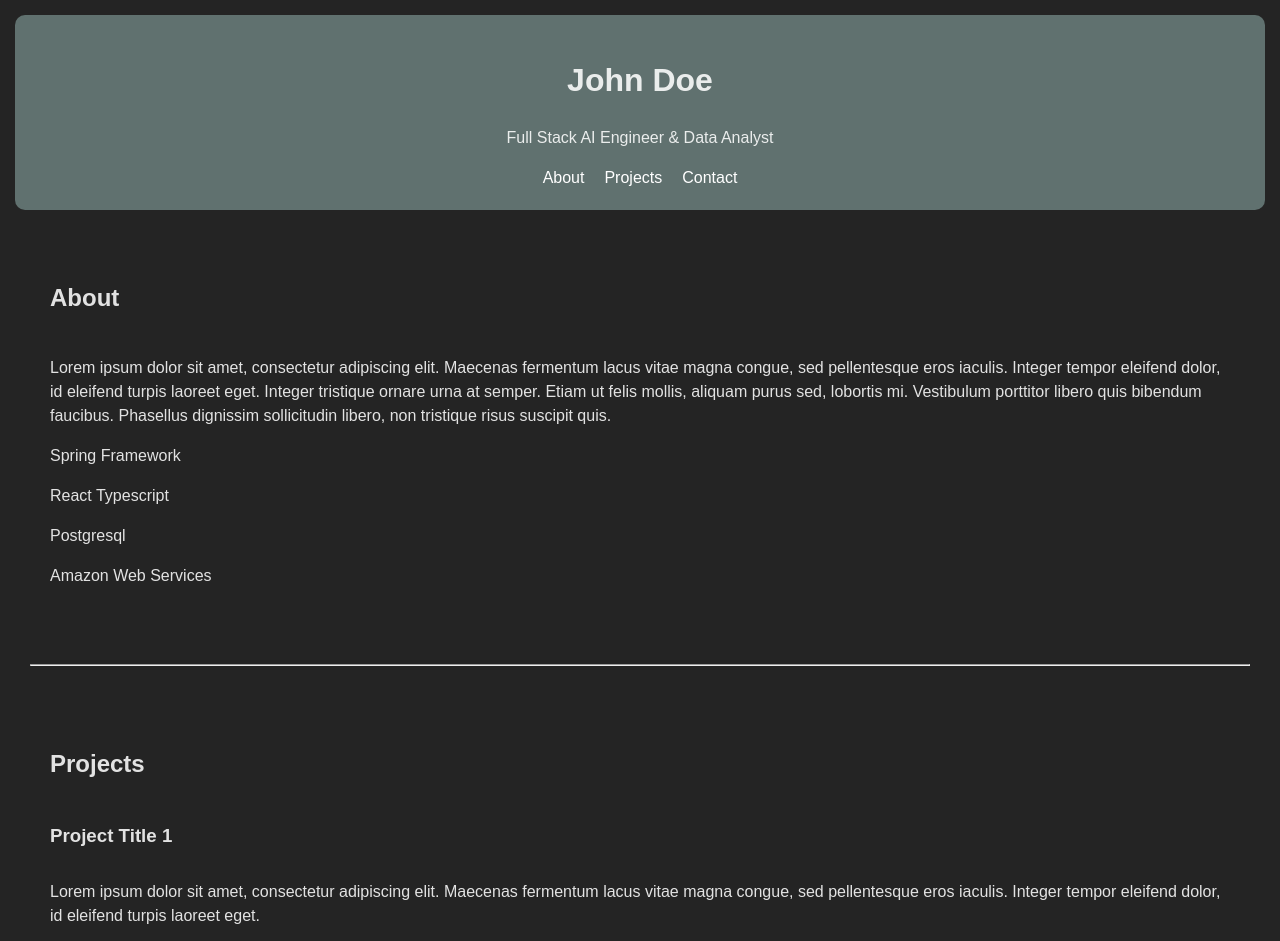
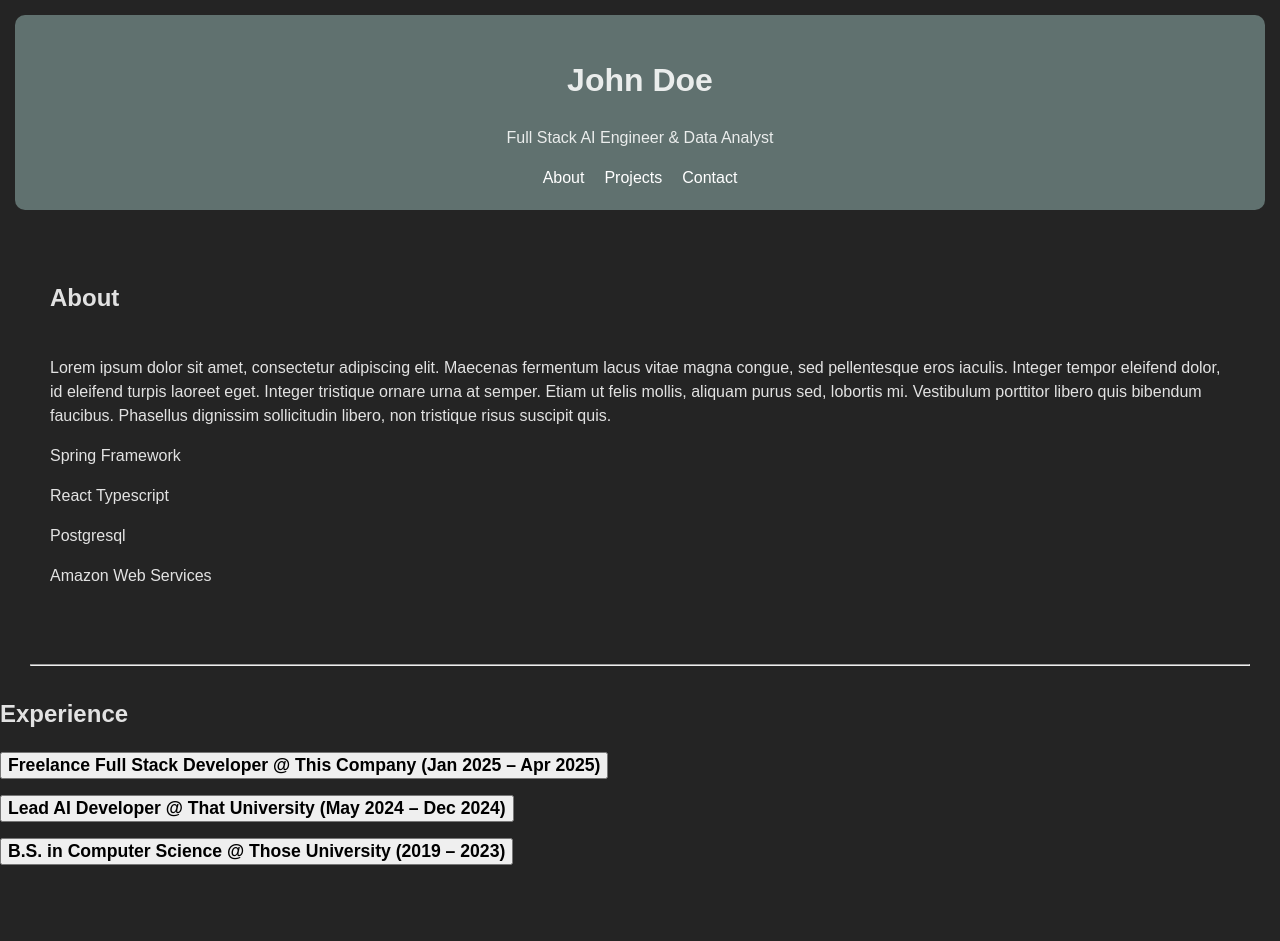
Before and after one commit to gjuanillo/react-refreshers, a React (Vite) app: page / in a window 1280 px wide. Shown: the top 941 px of the page. Built offline with nearby package versions, Linux system fonts and the light colour scheme.

Commit message:
Add Experience Section

```diff
--- a/src/App.tsx
+++ b/src/App.tsx
@@ -2,6 +2,7 @@ import About from './About';
 import './App.css'
 import Contact from './Contact';
 import Counter from './Counter';
+import Experience from './Experience';
 import Footer from './Footer';
 import Header from './Header'
 import Projects from './Projects';
@@ -34,6 +35,28 @@ function App() {
     const techDef = (tech: string, definition: string): void => {
         alert(`Definition for ${tech}: ${definition}`)
     }
+
+    const experiences = [
+        {
+            company: "This Company",
+            role: "Freelance Full Stack Developer",
+            duration: "Jan 2025 – Apr 2025",
+            description: "Developed an e-commerce website dedicated for the company's specific product"
+        },
+        {
+            company: "That University",
+            role: "Lead AI Developer",
+            duration: "May 2024 – Dec 2024",
+            description: "Built a customize chatbot that can dessiminate announcements and answer related queries."
+        },
+        {
+            company: "Those University",
+            role: "B.S. in Computer Science",
+            duration: "2019 – 2023",
+            description: "Focused on AI, software engineering, and systems programming."
+        }
+    ];
+
     const projects: Project[] = [
         {
             title: "Project Title 1",
@@ -69,10 +92,11 @@ function App() {
             {/* About Section */}
             <About technologies={technologies} onDefClick={techDef} />
             <hr />
+            <Experience experiences={experiences}/>
             {/* Projects Section */}
             <Projects project={projects} />
             <Skills skills={skills} />
-            <Testimonials testimonials={testimonials}/>
+            <Testimonials testimonials={testimonials} />
             <Counter />
             <hr />
             {/* Contact Section */}
--- /dev/null
+++ b/src/Experience.tsx
@@ -0,0 +1,40 @@
+import { useState } from 'react';
+
+type ExperienceItem = {
+  company: string;
+  role: string;
+  duration: string;
+  description: string;
+};
+
+interface ExperienceProps {
+  experiences: ExperienceItem[];
+}
+
+const Experience: React.FC<ExperienceProps> = ({ experiences }) => {
+  const [expandedIndex, setExpandedIndex] = useState<number | null>(null);
+
+  const toggle = (index: number) => {
+    setExpandedIndex((prev) => (prev === index ? null : index));
+  };
+
+  return (
+    <section>
+      <h2>Experience</h2>
+      <ul style={{ listStyle: 'none', paddingLeft: 0 }}>
+        {experiences.map((exp, index) => (
+          <li key={index} style={{ marginBottom: '1rem' }}>
+            <button onClick={() => toggle(index)} style={{ fontWeight: 'bold', fontSize: '1.1rem' }}>
+              {exp.role} @ {exp.company} ({exp.duration})
+            </button>
+            {expandedIndex === index && (
+              <p style={{ marginTop: '0.5rem' }}>{exp.description}</p>
+            )}
+          </li>
+        ))}
+      </ul>
+    </section>
+  );
+};
+
+export default Experience;
```
